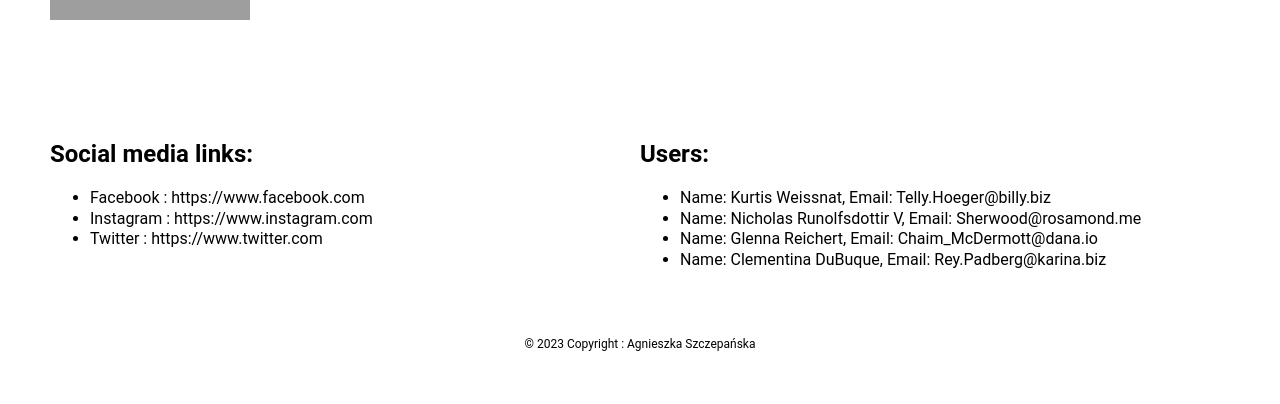
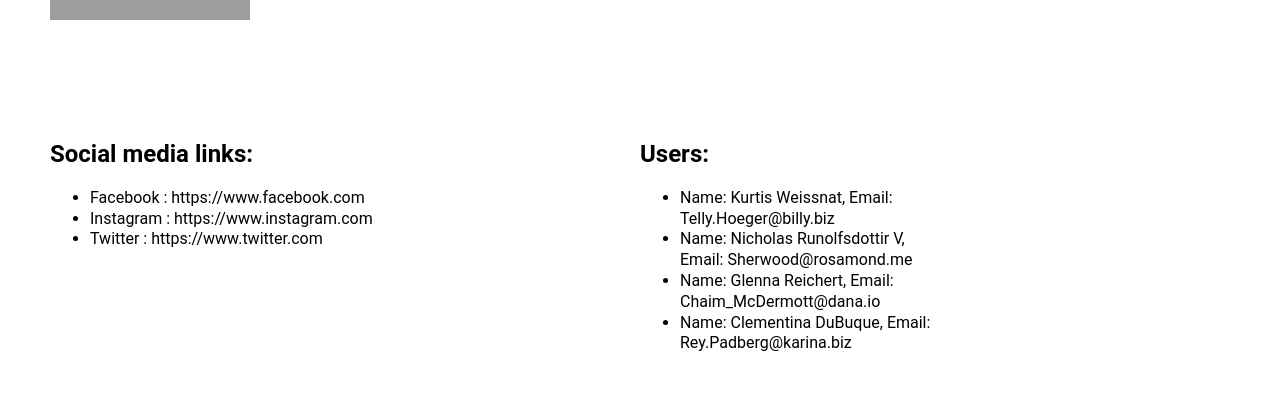
Before and after one commit to infoshareacademy/jfddr8-project-react, a React (Create React App) app in the folder Project 1/: page / in a window 1280 px wide. Shown: the part 180-584 px from the top of the page. Built offline with nearby package versions, Linux system fonts and the light colour scheme; grey boxes are pictures that could not be loaded.

Commit message:
all tasks done

```diff
--- a/Project 1/src/App.css
+++ b/Project 1/src/App.css
@@ -5,9 +5,11 @@
 }
 .head {
   display: flex;
+  flex-wrap: wrap;
   justify-content: space-between;
   padding: 50px;
   align-items: center;
+  height: 20%;
 }
 .head img {
   width: 200px;
@@ -21,14 +23,17 @@
 
 .container {
   display: flex;
+  flex-wrap: wrap;
   justify-content: space-between;
   padding: 50px;
+  height: 65vh;
 }
 .container div {
-  min-width: 50%;
+  width: 50%;
 }
 .container li {
   line-height: 1.3;
+  width: 100%;
 }
 .darkMode {
   background-color: black;
@@ -37,7 +42,5 @@
 .footer {
   text-align: center;
   font-size: 12px;
-  /* position: fixed;
-  bottom: 15px;
-  left: calc(50vw); */
+  height: 10%;
 }
--- a/Project 1/src/components/Users.js
+++ b/Project 1/src/components/Users.js
@@ -3,12 +3,10 @@ import App from "../App.js";
 
 export function Users(props) {
   return (
-    <div>
-      <ul>
-        {props.users.map((person) => (
-          <User name={person.name} email={person.email} />
-        ))}
-      </ul>
-    </div>
+    <ul>
+      {props.users.map((person) => (
+        <User name={person.name} email={person.email} />
+      ))}
+    </ul>
   );
 }
```
